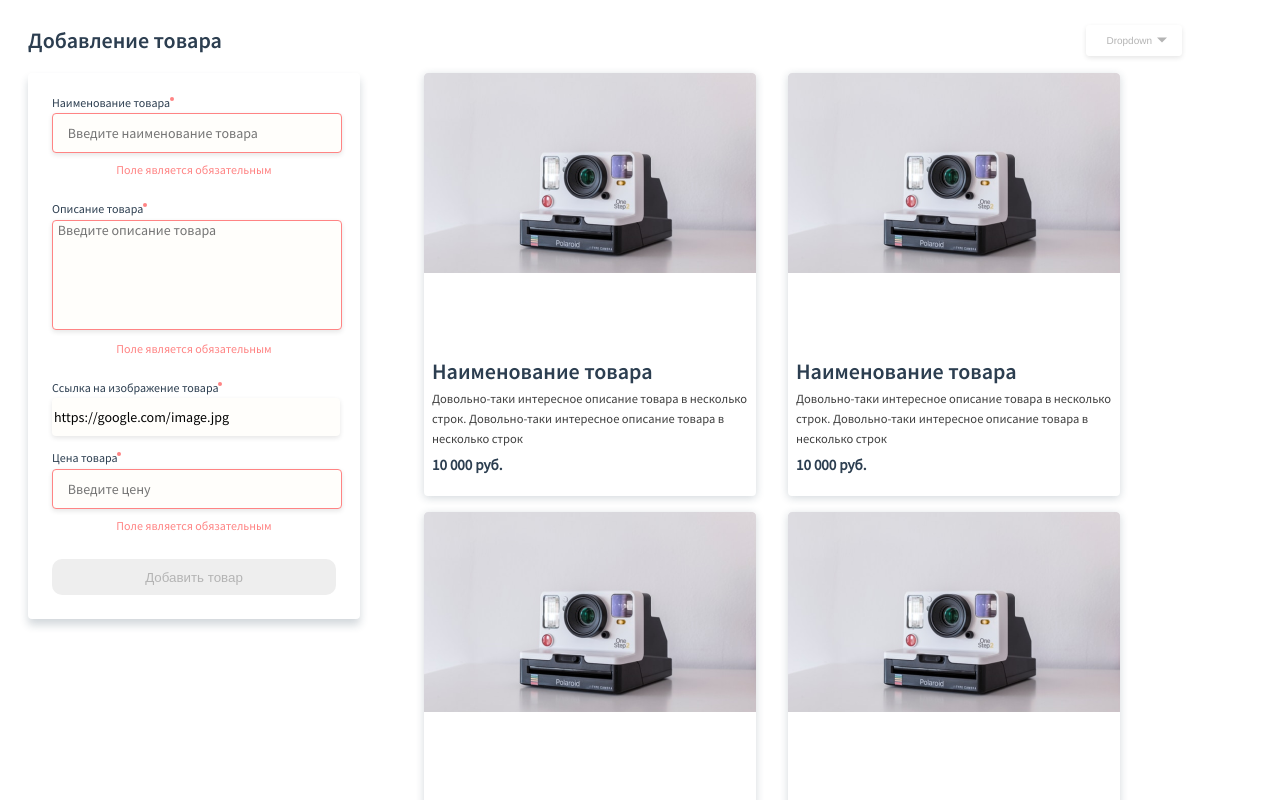
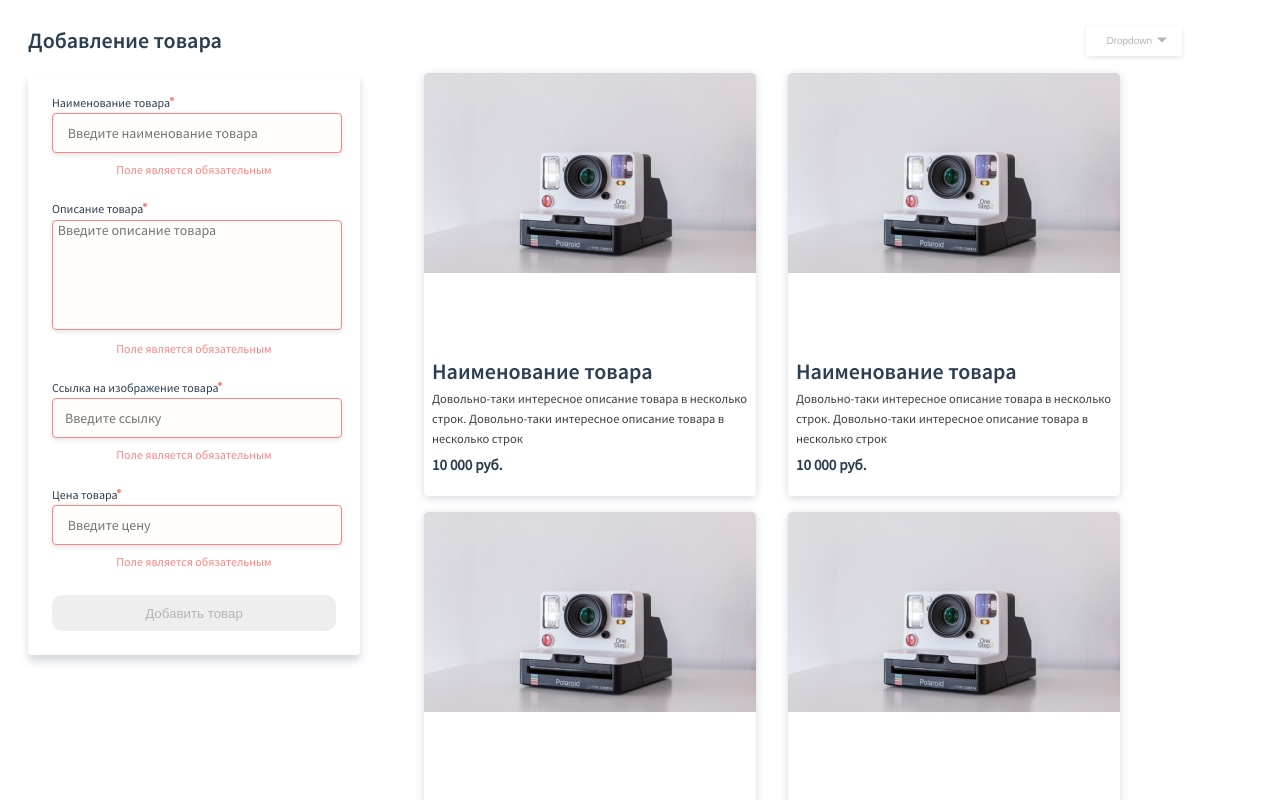
Before and after one commit to Roman-wdesign/proj, a Vue app: page / in a window 1280 px wide. Shown: the top 800 px of the page. Built offline with nearby package versions, Linux system fonts and the light colour scheme.

Commit message:
RegExp for Url is done

```diff
--- a/src/components/Form.vue
+++ b/src/components/Form.vue
@@ -3,6 +3,7 @@
     <form
         id="app"
         @submit.prevent="isDisabled"
+        novalidate
     >
       <div class="prod-form">
 
@@ -54,14 +55,14 @@
           </div>
 
           <input
-              :class="{error_input: !this.url}"
+              :class="{error_input: !this.isValidUrl}"
               type="url"
               v-model="url"
               placeholder="Введите ссылку"
               class="input">
           <p
-              :class="{error_mess: !this.url}"
-              v-if="!this.url">
+              :class="{error_mess: !this.isValidUrl}"
+              v-if="!this.isValidUrl">
             Поле является обязательным
           </p>
         </div>
@@ -95,7 +96,7 @@
             :disabled='isDisabled'
             class="btn_form"
             type="submit"
-            v-on:click="submitForm()"
+            @click="submitForm()"
         >Добавить товар
         </button>
       </div>
@@ -105,15 +106,19 @@
 
 <script>
 
+// const regexSome = /^(?:([A-Za-z]+):)?(\/{0,3})([0-9.\-A-Za-z]+)(?::(\d+))?(?:\/([^?#]*))?(?:\?([^#]*))?(?:#(.*))?$/;
+const regex = /(https?:\/\/(?:www\.|(?!www))[a-zA-Z0-9][a-zA-Z0-9-]+[a-zA-Z0-9]\.[^\s]{2,}|www\.[a-zA-Z0-9][a-zA-Z0-9-]+[a-zA-Z0-9]\.[^\s]{2,}|https?:\/\/(?:www\.|(?!www))[a-zA-Z0-9]+\.[^\s]{2,}|www\.[a-zA-Z0-9]+\.[^\s]{2,})/gi;
+
+const regexUrl = new RegExp(regex);
+
+
 export default {
   name: "McvForm",
 
   data: () => ({
-
-    error: [],
     username: null,
     textarea: null,
-    url: "https://google.com/image.jpg",
+    url: null,
     number: null,
     realNumber: null,
     indicatorChange: false,
@@ -121,21 +126,24 @@ export default {
 
   methods: {
     submitForm() {
-
-      this.error = [];
-      if (!this.isDisabled ) {
-
-        return alert("Форма отправлена");
-      }
-    },
+      return alert("Форма отправлена");
+    }
   },
   computed: {
-    isDisabled: function() {
+    isDisabled() {
       return this.username === null
-      ||this.textarea===null
-      ||this.url===null
-      ||!this.modelNumber
+          || this.textarea === null
+          || !this.isValidUrl
+          || !this.modelNumber
 
+    },
+
+    isValidUrl() {
+      if (this.url) {
+        return this.url.match(regexUrl)
+      } else {
+        return false
+      }
     },
 
 
@@ -155,7 +163,4 @@ export default {
 
 }
 </script>
-
-<style scoped>
-
-</style>
+<style scoped></style>
```
Also changed, not shown: 1 other file (tests, documents, lock files or other folders).
